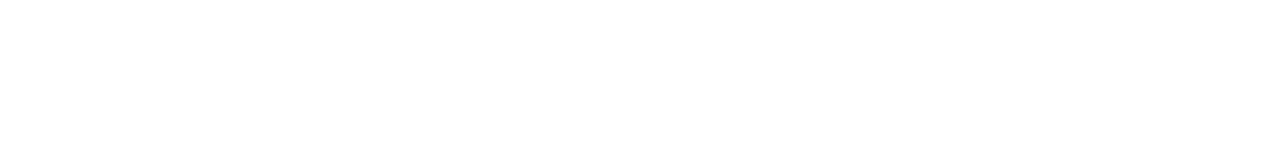
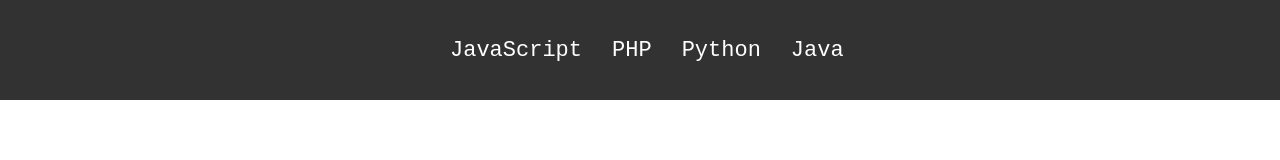
Before and after one commit to juhanpl/Practica_Colaborativa, a plain HTML site: page Blog_Colaborativo/index.html in a window 1280 px wide. Drawn offline with Linux system fonts and the light colour scheme.

Commit message:
feat: agregar header en estructura HTML

```diff
--- a/Blog_Colaborativo/css/styles.css
+++ b/Blog_Colaborativo/css/styles.css
@@ -0,0 +1,30 @@
+* {
+    margin: 0;
+    padding: 0;
+}
+
+body {
+    width: 100%;
+    display: flex;
+    flex-direction: column;
+
+}
+
+header {
+    width: 100%;
+    height: 100px;
+    background-color: #323232;
+    color: white;
+    display: flex;
+    align-items: center;
+    justify-content: center;
+}
+
+header > nav > ul {
+    width: 380px;
+    display: flex;
+    gap: 30px;
+    list-style: none;
+    font-family: 'Courier New', Courier, monospace;
+    font-size: 22px;
+}
--- a/Blog_Colaborativo/index.html
+++ b/Blog_Colaborativo/index.html
@@ -2,11 +2,21 @@
 <html lang="en">
 <head>
     <meta charset="UTF-8">
+    <link rel="stylesheet" href="/css/styles.css">
     <meta name="viewport" content="width=device-width, initial-scale=1.0">
     <title>Blog</title>
     <link rel="icon" href="/assets/blog_icon.ico" type="image/ico">
 </head>
 <body>
-
+    <header>
+        <nav>
+            <ul>
+                <li>JavaScript</li>
+                <li>PHP</li>
+                <li>Python</li>
+                <li>Java</li>
+            </ul>
+        </nav>
+    </header>
 </body>
 </html>
```
